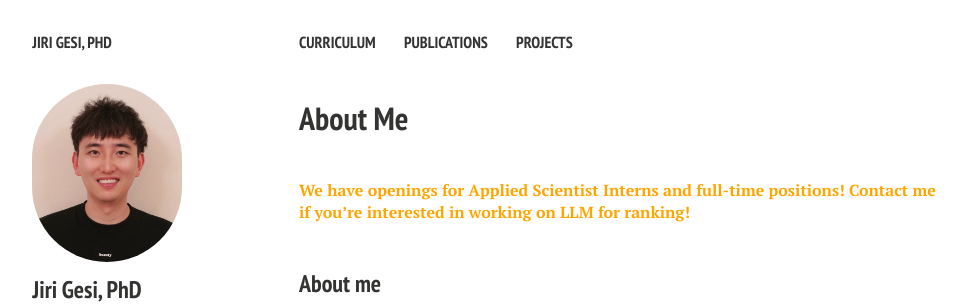
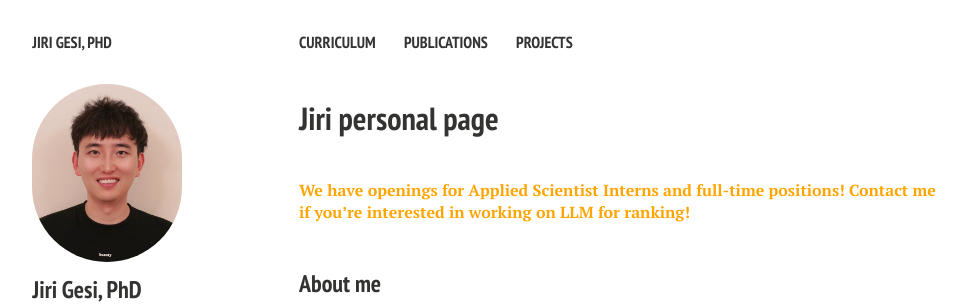
Before and after one commit to Jirigesi/Jirigesi.github.io, a Jekyll site: the page built from index.md, in a window 1280 px wide. Shown: the top 304 px of the page, without its empty margins (21-988 px from the left). Built offline with Jekyll 4.4.1, drawn with Linux system fonts in a browser that asks for light colours; nearby versions of some CDN libraries; comment, search, counter and statistics services are not loaded.

Commit message:
Update index.md

```diff
--- a/index.md
+++ b/index.md
@@ -1,6 +1,6 @@
 ---
 layout: home2
-title: About Me
+title: Jiri personal page
 description: "Jiri Gesi"
 tags: [Jekyll, theme, responsive, blog, template]
 
```
